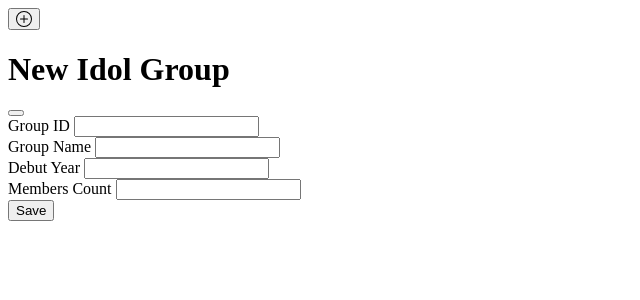
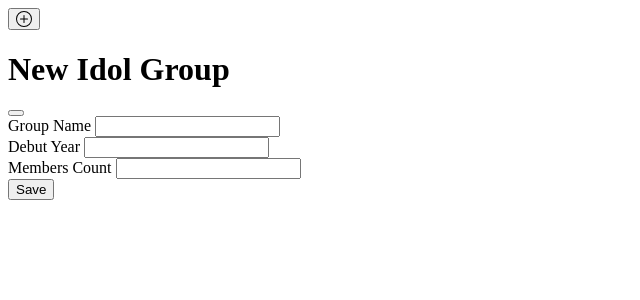
Before and after one commit to tsewang-ghale/hw2, a PHP site: page /view_idol_groups_newform.php in a window 1280 px wide. Shown: the top 300 px of the page, without its empty margins (0-640 px from the left). Run offline with PHP 8.4, Linux system fonts and the light colour scheme.

Commit message:
Update view_idol_groups_newform.php

```diff
--- a/view_idol_groups_newform.php
+++ b/view_idol_groups_newform.php
@@ -16,10 +16,6 @@
       </div>
       <div class="modal-body">
         <form method="post" action="">
-          <div class="mb-3">
-            <label for="group_id" class="form-label">Group ID</label>
-            <input type="number" class="form-control" id="group_id" name="group_id">
-          </div>
           <div class="mb-3">
             <label for="group_name" class="form-label">Group Name</label>
             <input type="text" class="form-control" id="group_name" name="group_name">
```
